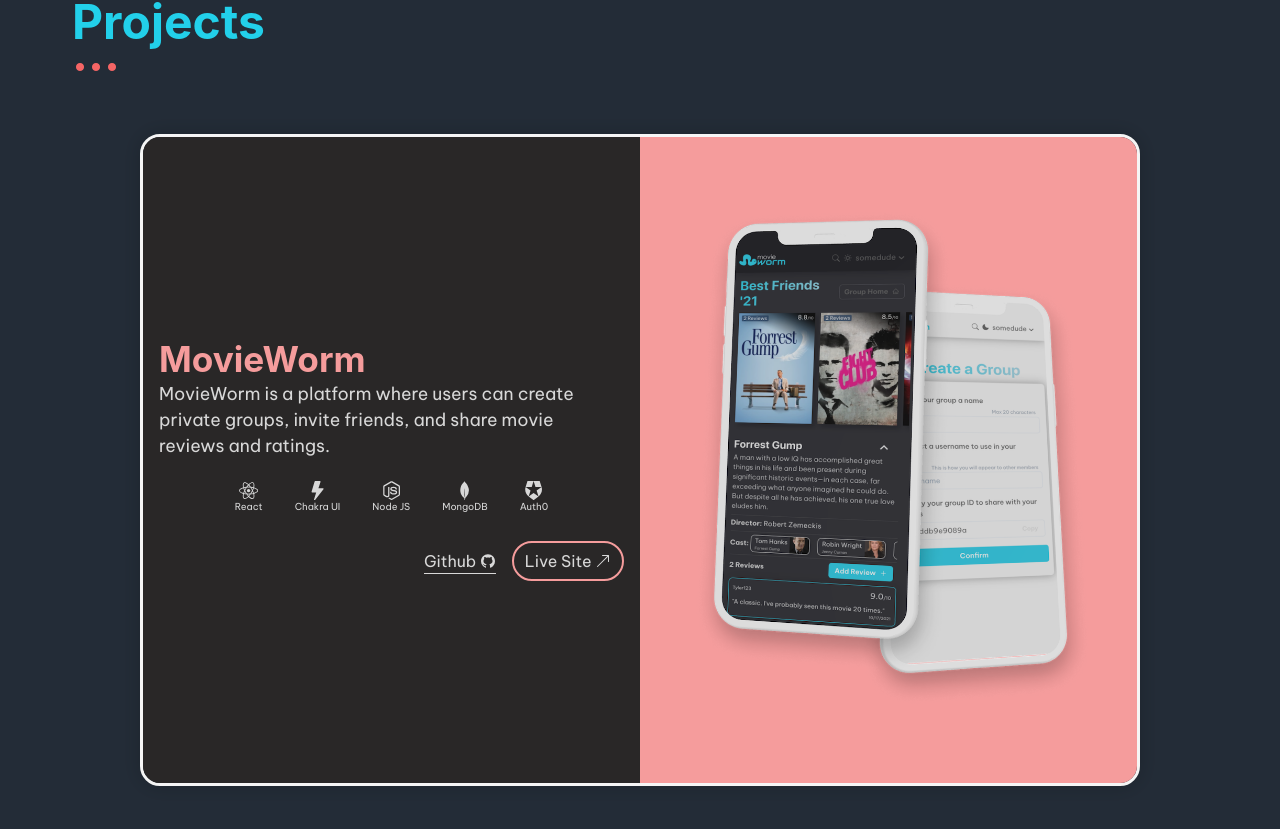
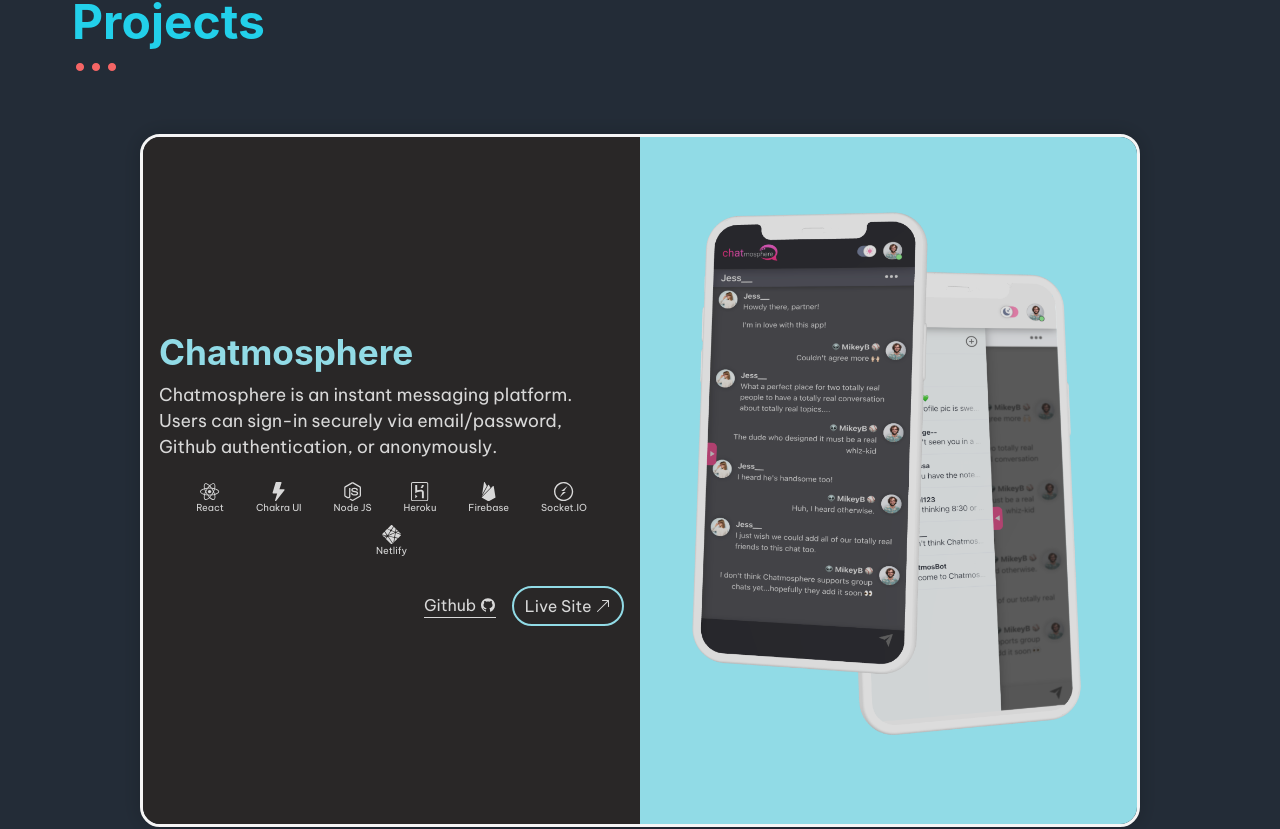
Before and after one commit to tylertierney/portfolio, a Next.js app: page / in a window 1280 px wide. Shown: the part 1244-2073 px from the top of the page. Built offline with nearby package versions, Linux system fonts and the light colour scheme.

Commit message:
Added Chatmosphere project; fixed lineheight issue with project titles

```diff
--- a/components/Projects/NewProject/Project/ProjectInfoBox.tsx
+++ b/components/Projects/NewProject/Project/ProjectInfoBox.tsx
@@ -21,6 +21,7 @@
   SiHeroku,
   SiFirebase,
   SiAuth0,
+  SiSocketDotIo,
 } from "react-icons/si";
 
 import { ProjectInterface } from "../NewProject";
@@ -79,6 +80,10 @@
       FaAngular,
       color: "#dd0031",
     },
+    SiSocketDotIo: {
+      SiSocketDotIo,
+      color: "#fff",
+    },
   };
 
   const { title, description, color } = project;
@@ -122,6 +127,8 @@
             textAlign="left"
             fontSize="2.2rem"
             fontWeight="bold"
+            lineHeight={1}
+            pb="0.7rem"
           >
             {title}
           </Heading>
--- a/components/Projects/Projects.js
+++ b/components/Projects/Projects.js
@@ -16,7 +16,8 @@
         project.title === "MovieWorm" ||
         project.title === "LinkBase" ||
         project.title === "Custom Homepage" ||
-        project.title === "Chord Finder"
+        project.title === "Chord Finder" ||
+        project.title === "Chatmosphere"
       ) {
         return (
           <NewProject
--- a/data.js
+++ b/data.js
@@ -101,10 +101,54 @@
   ],
   projects: [
     {
+      title: "Chatmosphere",
+      description:
+        "Chatmosphere is an instant messaging platform. Users can sign-in securely via email/password, Github authentication, or anonymously.",
+      hostedsite: "https://chatmosphere.us",
+      github: "https://github.com/tylertierney/chatapp",
+      desktop_screenshot: "",
+      mobile_screenshot: "",
+      mobile_screenshot2: "",
+      mobile_screenshot3: "",
+      featured_image: "/images/chatmosphere_iphone_mockups.png",
+      local_url: "chatmosphere",
+      tech_stack: [
+        {
+          name: "React",
+          icon: "FaReact",
+        },
+        {
+          name: "Chakra UI",
+          icon: "BsLightningFill",
+        },
+        {
+          name: "Node JS",
+          icon: "FaNodeJs",
+        },
+        {
+          name: "Heroku",
+          icon: "SiHeroku",
+        },
+        {
+          name: "Firebase",
+          icon: "SiFirebase",
+        },
+        {
+          name: "Socket.IO",
+          icon: "SiSocketDotIo",
+        },
+        {
+          name: "Netlify",
+          icon: "SiNetlify",
+        },
+      ],
+      color: "#97e4f0",
+    },
+    {
       title: "MovieWorm",
       description:
         "MovieWorm is a platform where users can create private groups, invite friends, and share movie reviews and ratings.",
-      hostedsite: "https://movieworm.netlify.app/",
+      hostedsite: "https://movieworm.io",
       github: "https://github.com/tylertierney/movieworm",
       desktop_screenshot: "",
       mobile_screenshot: "",
```
Also changed, not shown: public/images/chatmosphere_iphone_mockups.png (added).
